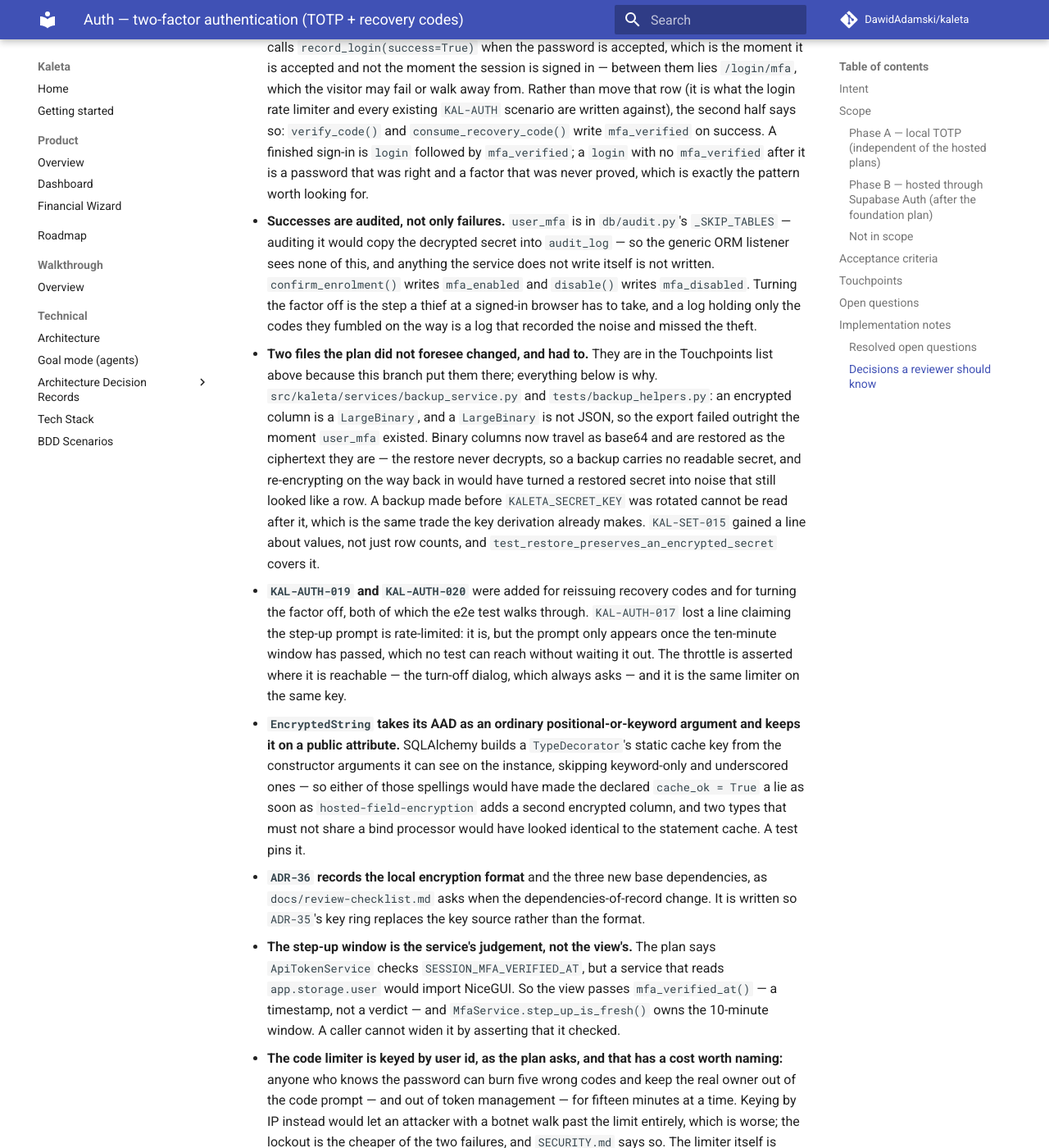
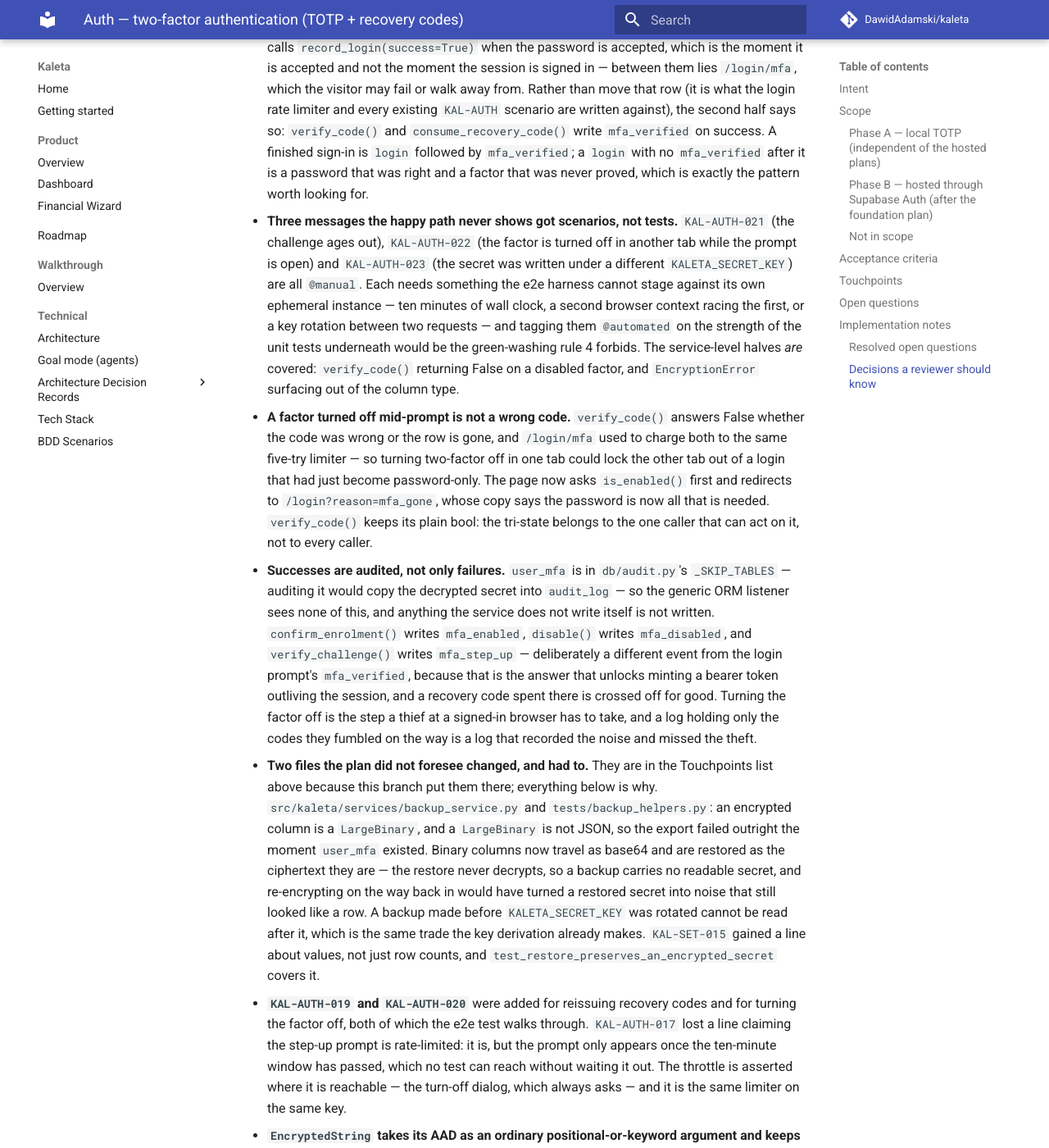
Before and after one commit to DawidAdamski/kaleta, an MkDocs documentation site: the page built from docs/plans/auth-two-factor.md, in a window 1280 px wide and 1400 px high, scrolled down 6145 px. Shown: the whole window at 82% size. Built offline with MkDocs 1.6.1 and Material for MkDocs 9.7.7, drawn with Linux system fonts in a browser that asks for light colours; comment, search, counter and statistics services are not loaded.

Commit message:
fix(auth): a step-up is its own event, and a factor turned off is not a wrong code
Six findings from the review, all of them holes left by the previous
commit's own rule that successes get audited:

- `verify_challenge()` recorded nothing on success, so a recovery code
  spent at a step-up dialog was crossed off with no trace at all. It now
  writes `mfa_step_up` — a different event from the login prompt's
  `mfa_verified`, because this is the answer that unlocks minting a
  bearer token outliving the session.
- `/login/mfa` charged "the factor was turned off in another tab" to the
  same five-try limiter as a wrong code, locking a visitor out of a login
  that had just become password-only. It now asks `is_enabled()` first
  and redirects with `reason=mfa_gone`, whose copy says so.
- `settings.mfa_disable_hint` promised the dialog wanted a current code,
  while the service has always taken a recovery code there too — the
  wrong half of the truth for the one visitor with a lost phone.
- `test_a_stale_code_is_not_a_fresh_one` measured the ten-minute window
  with the constant it was testing, so widening the window to an hour
  would have kept it green (Working Agreement rule 11). It now uses the
  scenario's literal, and asserts the constant still says ten.
- KAL-AUTH-021/022/023 cover the three messages the happy path never
  shows: the challenge ageing out, the factor vanishing mid-prompt, and a
  secret written under a rotated key. All `@manual` — each needs ten
  minutes of wall clock, a racing browser context, or a key rotation
  between two requests.

Co-Authored-By: Claude Opus 5 (1M context) <noreply@anthropic.com>

```diff
--- a/docs/plans/auth-two-factor.md
+++ b/docs/plans/auth-two-factor.md
@@ -303,12 +303,39 @@ item is built, and every executable acceptance criterion passes.
   `mfa_verified` after it is a password that was right and a factor that
   was never proved, which is exactly the pattern worth looking for.
 
+- **Three messages the happy path never shows got scenarios, not tests.**
+  `KAL-AUTH-021` (the challenge ages out), `KAL-AUTH-022` (the factor is
+  turned off in another tab while the prompt is open) and `KAL-AUTH-023`
+  (the secret was written under a different `KALETA_SECRET_KEY`) are all
+  `@manual`. Each needs something the e2e harness cannot stage against
+  its own ephemeral instance — ten minutes of wall clock, a second
+  browser context racing the first, or a key rotation between two
+  requests — and tagging them `@automated` on the strength of the unit
+  tests underneath would be the green-washing rule 4 forbids. The
+  service-level halves *are* covered: `verify_code()` returning False on
+  a disabled factor, and `EncryptionError` surfacing out of the column
+  type.
+
+- **A factor turned off mid-prompt is not a wrong code.** `verify_code()`
+  answers False whether the code was wrong or the row is gone, and
+  `/login/mfa` used to charge both to the same five-try limiter — so
+  turning two-factor off in one tab could lock the other tab out of a
+  login that had just become password-only. The page now asks
+  `is_enabled()` first and redirects to `/login?reason=mfa_gone`, whose
+  copy says the password is now all that is needed. `verify_code()` keeps
+  its plain bool: the tri-state belongs to the one caller that can act on
+  it, not to every caller.
+
 - **Successes are audited, not only failures.** `user_mfa` is in
   `db/audit.py`'s `_SKIP_TABLES` — auditing it would copy the decrypted
   secret into `audit_log` — so the generic ORM listener sees none of
   this, and anything the service does not write itself is not written.
-  `confirm_enrolment()` writes `mfa_enabled` and `disable()` writes
-  `mfa_disabled`. Turning the factor off is the step a thief at a
+  `confirm_enrolment()` writes `mfa_enabled`, `disable()` writes
+  `mfa_disabled`, and `verify_challenge()` writes `mfa_step_up` —
+  deliberately a different event from the login prompt's `mfa_verified`,
+  because that is the answer that unlocks minting a bearer token
+  outliving the session, and a recovery code spent there is crossed off
+  for good. Turning the factor off is the step a thief at a
   signed-in browser has to take, and a log holding only the codes they
   fumbled on the way is a log that recorded the noise and missed the
   theft.
```
Also changed, not shown: docs/bdd.md (+24 -0 lines), 7 other files.
